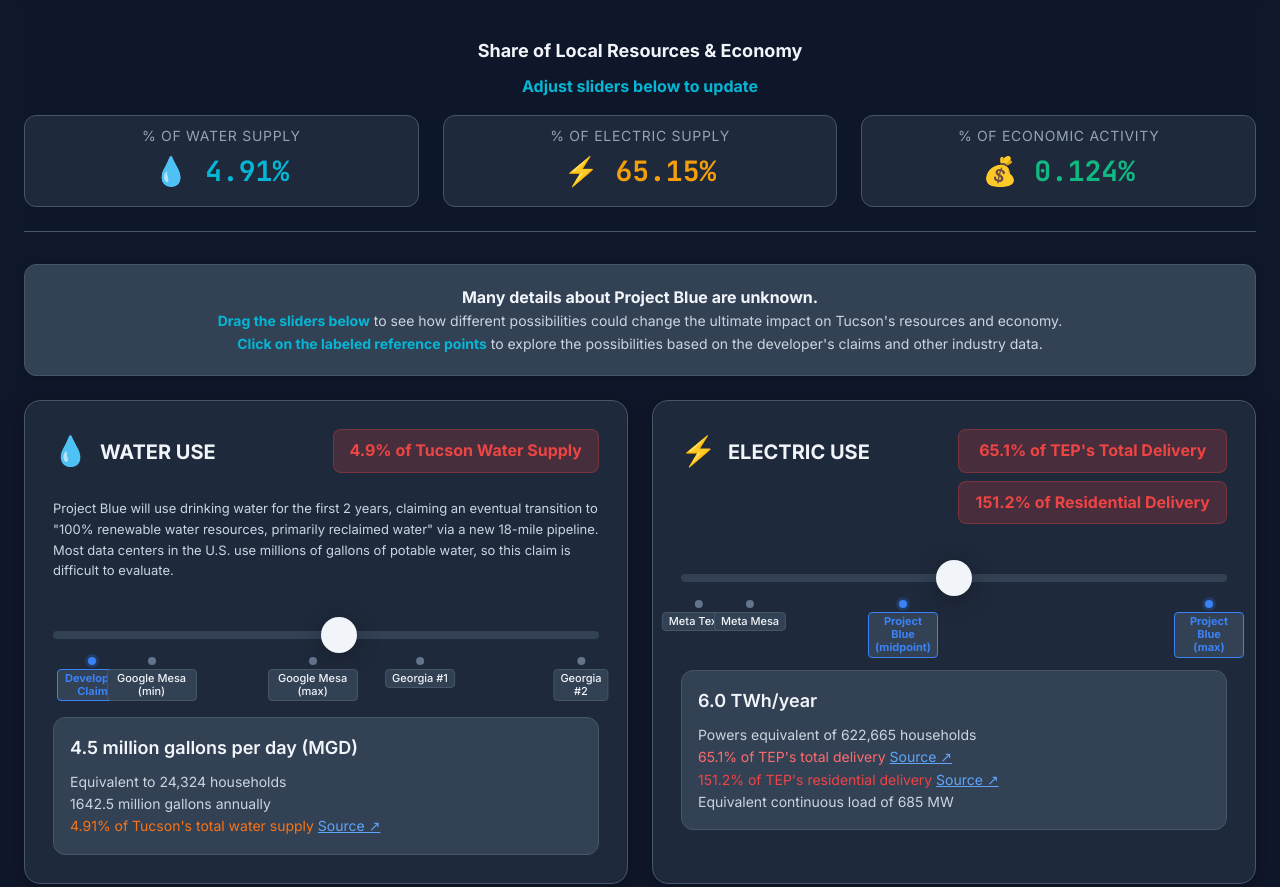
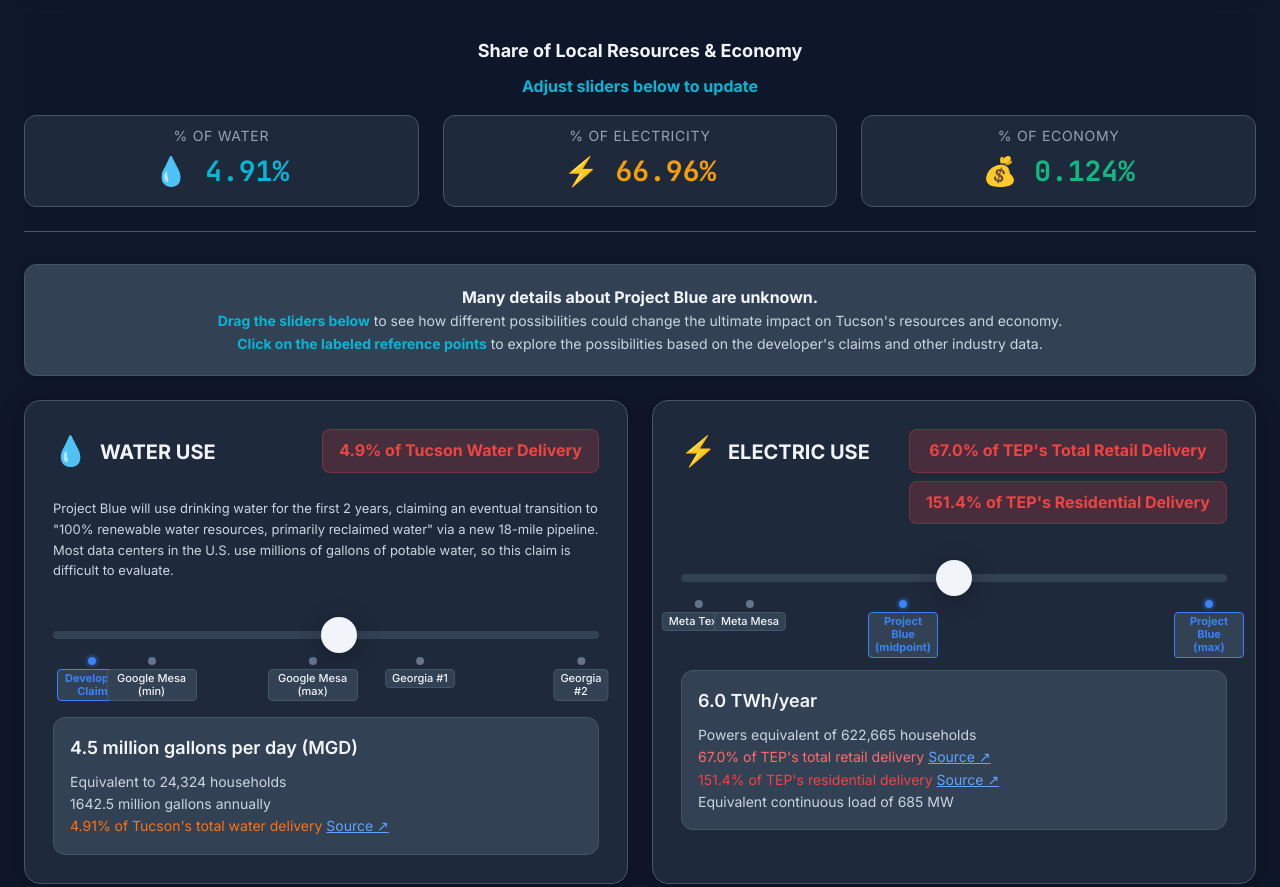
Before and after one commit to sky-island-ai/Project-Blue, a plain HTML site: page index.html in a window 1280 px wide. Shown: the part 520-1407 px from the top of the page. Drawn offline with Linux system fonts and the light colour scheme.

Commit message:
Updated TEP retail delivery numbers and clarified terminology

```diff
--- a/index.html
+++ b/index.html
@@ -1324,15 +1324,15 @@
             <p style="text-align: center; margin-bottom: 16px; font-size: 16px; color: var(--text-secondary);"><strong style="color: var(--accent-water);">Adjust sliders below to update</strong></p>
             <div class="share-row">
                 <div class="share-metric">
-                    <div class="share-metric-label">% of Water Supply</div>
+                    <div class="share-metric-label" data-tooltip="Percentage of Tucson Water's total delivery (91.6 MGD in 2024)">% of Water</div>
                     <div class="share-metric-value" id="sticky-water" style="color: var(--accent-water);">💧 0.00%</div>
                 </div>
                 <div class="share-metric">
-                    <div class="share-metric-label">% of Electric Supply</div>
+                    <div class="share-metric-label" data-tooltip="Percentage of TEP's total retail delivery to every home, business, and industrial facility combined (8.96 TWh in 2024)">% of Electricity</div>
                     <div class="share-metric-value" id="sticky-electric" style="color: var(--accent-electric);">⚡️ 0.00%</div>
                 </div>
                 <div class="share-metric">
-                    <div class="share-metric-label">% of Economic Activity</div>
+                    <div class="share-metric-label" data-tooltip="Annual ongoing economic activity as share of Tucson GDP ($62.2B)">% of Economy</div>
                     <div class="share-metric-value" id="sticky-economy" style="color: var(--accent-economy);">💰 0.00%</div>
                 </div>
             </div>
@@ -1352,7 +1352,7 @@
                         <span class="icon">💧</span>
                         <h2>WATER USE</h2>
                     </div>
-                    <div class="consumption-badge" id="water-badge" data-tooltip="Percentage of Tucson's total water supply (91.6 MGD in 2024)">0% of Tucson Water Supply</div>
+                    <div class="consumption-badge" id="water-badge" data-tooltip="Percentage of Tucson's total water delivery (91.6 MGD in 2024)">0% of Tucson Water Delivery</div>
                 </div>
 
                 <p style="font-size: 13px; color: var(--text-secondary); line-height: 1.6; margin: 16px 0;">
@@ -1374,8 +1374,8 @@
                         <h2>ELECTRIC USE</h2>
                     </div>
                     <div class="badge-column">
-                        <div class="consumption-badge" id="electric-badge" data-tooltip="Percentage of TEP's annual total generation (9.21 TWh/year)">0% of TEP's Total Delivery</div>
-                        <div class="consumption-badge" id="electric-res-badge" data-tooltip="Percentage of TEP's anual residential delivery (3.97 TWh/year)">0% of Residential Delivery</div>
+                        <div class="consumption-badge" id="electric-badge" data-tooltip="Percentage of TEP's annual total retail delivery to every home, business, and industrial facility combined (8.96 TWh/year)">0% of TEP's Total Retail Delivery</div>
+                        <div class="consumption-badge" id="electric-res-badge" data-tooltip="Percentage of TEP's annual residential delivery (3.96 TWh/year)">0% of TEP's Residential Delivery</div>
                     </div>
                 </div>
                 <div class="slider-container" id="electric-slider-container">
@@ -1508,7 +1508,7 @@
 
                 <div class="share-item">
                     <div class="share-header">
-                        <span class="share-label" data-tooltip="Percentage of Tucson Water's potable delivery">Water Supply</span>
+                        <span class="share-label" data-tooltip="Percentage of Tucson Water's total delivery (91.6 MGD in 2024)">% of Water Delivery</span>
                         <span class="share-percent" id="share-water-percent" style="color: var(--accent-water);">0.00%</span>
                     </div>
                     <div class="share-bar-container">
@@ -1519,7 +1519,7 @@
 
                 <div class="share-item">
                     <div class="share-header">
-                        <span class="share-label" data-tooltip="Percentage of TEP's total delivery">Electric Supply</span>
+                        <span class="share-label" data-tooltip="Percentage of TEP's total retail delivery to every home, business, and industrial facility combined (8.96 TWh in 2024)">% of Retail Electricity Delivery</span>
                         <span class="share-percent" id="share-electric-percent" style="color: var(--accent-electric);">0.00%</span>
                     </div>
                     <div class="share-bar-container">
@@ -1618,7 +1618,7 @@
                 <li><strong>Potable Water Price:</strong> $1,594.30/AF (<a href="https://www.tucsonaz.gov/Departments/Tucson-Water" target="_blank" style="color: #60a5fa;">Tucson Water</a> base industrial rate - excludes summer surcharges)</li>
                 <li><strong>Potable Economic Value:</strong> $4,500/AF (economic modeling assumption based on: $800/AF new supply cost + $700/AF opportunity cost + $3,000/AF drought resilience value)</li>
                 <li><strong>Tax Rate:</strong> 2.6% (City of Tucson TPT only)</li>
-                <li><strong>Water Supply Baseline:</strong> Tucson Water delivered 78.6 MGD of potable water in 2024 (91.6 MGD total including reclaimed)</li>
+                <li><strong>Water Delivery Baseline:</strong> Tucson Water delivered 78.6 MGD of potable water in 2024 (91.6 MGD total including reclaimed)</li>
                 <li><strong>Note:</strong> Project Blue will use potable water for the first 2 years, claiming an eventual transition to "100% renewable water resources, primarily reclaimed water" via a new 18-mile pipeline.</li>
             </ul>
 
@@ -1634,7 +1634,7 @@
             <ul>
                 <li><a href="https://www.tep.com/2023-irp/" target="_blank" style="color: #60a5fa;">TEP 2023 Integrated Resource Plan</a></li>
                 <li><a href="https://www.tep.com/2026-rates/" target="_blank" style="color: #60a5fa;">TEP 2026 Rate Case Filing</a></li>
-                <li><a href="https://www.tep.com/our-energy-mix/" target="_blank" style="color: #60a5fa;">TEP Energy Mix (9.21 TWh delivered in 2024)</a></li>
+                <li><a href="https://www.sec.gov/ix?doc=/Archives/edgar/data/100122/000010012225000004/tep-20241231.htm" target="_blank" style="color: #60a5fa;">SEC 10-K Report showing TEP's total retail delivery in 2024 was 8.96 TWh</a></li>
                 <li><a href="https://tucsononewater.com/wp-content/uploads/2023/10/Tucson-Water-One-Water-2100-Plan_Spreads_Web-Version.pdf" target="_blank" style="color: #60a5fa;">Tucson Water One Water 2100 Plan</a></li>
                 <li><a href="https://time.com/5814276/google-data-centers-water/" target="_blank" style="color: #60a5fa;">Google Mesa Campus Water Agreement (1-4 MGD)</a></li>
                 <li><a href="https://www.lazard.com/media/nltb551p/lazards-lcoeplus-april-2023.pdf" target="_blank" style="color: #60a5fa;">Lazard LCOE Analysis 2023</a></li>
@@ -1678,10 +1678,10 @@
                       tooltip: "Meta's similarly sized campus in Mesa, AZ will require 450 MW. Operating at 50% average capacity would be 2 TWh/yr, or <strong>half of Tucson's entire residential usage</strong>.",
                       source: "https://azbigmedia.com/business/heres-why-metro-phoenix-has-become-the-data-center-destination/" },
                     { label: "Project Blue (midpoint)", value: 5, type: "developer",
-                      tooltip: "Project Blue claims max capacity of 900-1300 MW. Operating at 50% capacity would be 4-6 TWh/yr, more than Tucson's <strong>entire residential population</strong> and more than <strong>half of TEP's entire annual delivery</strong>.",
+                      tooltip: "Project Blue claims max capacity of 900-1300 MW. Operating at 50% capacity would be 4-6 TWh/yr, more than Tucson's <strong>every home in Tucson combined</strong>.",
                       source: "https://www.tucsonaz.gov/Government/Office-of-the-City-Manager/Project-Blue-Information" },
                     { label: "Project Blue (max)", value: 11, type: "developer",
-                      tooltip: "Project Blue claims max capacity of 900-1300 MW. Operating at full capacity would be over 11 TWh/yr, significantly more than <strong>TEP's entire annual delivery</strong> (9.2 TWh). It likely will not operate at max capacity all the time, but even 80% capacity would match TEP's current total delivery.",
+                      tooltip: "Project Blue claims max capacity of 900-1300 MW. Operating at full capacity would be over 11 TWh/yr, more than <strong>TEP's entire retail delivery to every home, business, and industrial facility combined</strong> (8.96 TWh/yr). It likely will not operate at max capacity all the time, but even 80% capacity would exceed TEP's current total retail delivery.",
                       source: "https://www.tucsonaz.gov/Government/Office-of-the-City-Manager/Project-Blue-Information" }
                 ],
                 construction: [
@@ -1744,7 +1744,7 @@
             tucsonGDP: 62.2, // billion dollars
             tucsonWaterPotable: 78.6, // MGD potable water delivered in 2024
             tucsonWaterTotal: 91.6, // MGD total including reclaimed
-            tepTotal: 9.21  // TWh/year
+            tepTotal: 8.96  // TWh/year
         };
 
         let tooltip = document.getElementById('tooltip');
@@ -1987,7 +1987,7 @@
             const households = Math.round(Math.abs(mgd) / 0.000185); // ~185 gal per day per household in Tucson and Oro Valley
             const percent = (mgd / CONFIG.tucsonWaterTotal * 100);
 
-            updateConsumptionBadge('water-badge', percent, 'Tucson Water Supply');
+            updateConsumptionBadge('water-badge', percent, 'Tucson Water Delivery');
 
             // Calculate color for percentage display
             let percentColor = 'var(--text-muted)';
@@ -2017,7 +2017,7 @@
                         Equivalent to ${households.toLocaleString()} households<br>
                         ${(gallonsPerYear/1000000).toFixed(1)} million gallons annually<br>
                         <span style="color: ${percentColor}">
-                            ${percent.toFixed(2)}% of Tucson's total water supply <a href="https://www.tucsonaz.gov/News-articles/By-the-Numbers-2024" target="_blank" style="color: #60a5fa;">Source ↗</a>
+                            ${percent.toFixed(2)}% of Tucson's total water delivery <a href="https://www.tucsonaz.gov/News-articles/By-the-Numbers-2024" target="_blank" style="color: #60a5fa;">Source ↗</a>
                         </span>
                     </div>
                 `;
@@ -2031,17 +2031,17 @@
             const households = Math.round(mw * 1000 / 1.1); // ~1.1 kW per household
             const percent = (twhPerYear / CONFIG.tepTotal * 100);
 
-            updateConsumptionBadge('electric-badge', percent, 'TEP\'s Total Delivery');
-            updateConsumptionBadge('electric-res-badge', (twhPerYear / 3.967) * 100, 'Residential Delivery');
-
-            const residentialPercent = (twhPerYear / 3.967) * 100; // 3.967 TWh/yr = TEP residential delivery
+            updateConsumptionBadge('electric-badge', percent, 'TEP\'s Total Retail Delivery');
+            updateConsumptionBadge('electric-res-badge', (twhPerYear / 3.964) * 100, 'TEP\'s Residential Delivery');
+
+            const residentialPercent = (twhPerYear / 3.964) * 100; // 3.964 TWh/yr = TEP residential delivery
 
             document.getElementById('electric-value').innerHTML = `
                 <div class="value-main">${twhPerYear.toFixed(1)} TWh/year</div>
                 <div class="value-details">
                     Powers equivalent of ${households.toLocaleString()} households<br>
                     <span style="color: ${percent > 20 ? 'var(--danger)' : percent > 10 ? 'var(--warning)' : 'var(--text-muted)'}">
-                        ${percent.toFixed(1)}% of TEP's total delivery <a href="https://www.tep.com/our-energy-mix/" target="_blank" style="color: #60a5fa;">Source ↗</a>
+                        ${percent.toFixed(1)}% of TEP's total retail delivery <a href="https://www.tep.com/our-energy-mix/" target="_blank" style="color: #60a5fa;">Source ↗</a>
                     </span><br>
                     <span style="color: var(--negative);">${residentialPercent.toFixed(1)}% of TEP's residential delivery <a href="https://www.eia.gov/electricity/sales_revenue_price/pdf/table_6.pdf" target="_blank" style="color: #60a5fa;">Source ↗</a></span><br>
                     Equivalent continuous load of ${mw.toFixed(0)} MW
```
